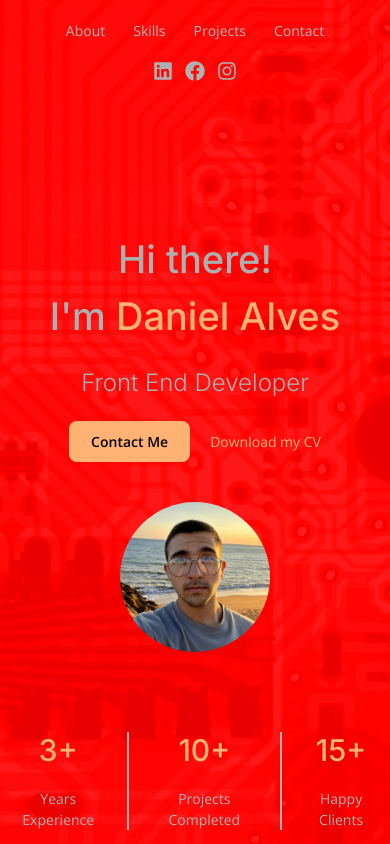
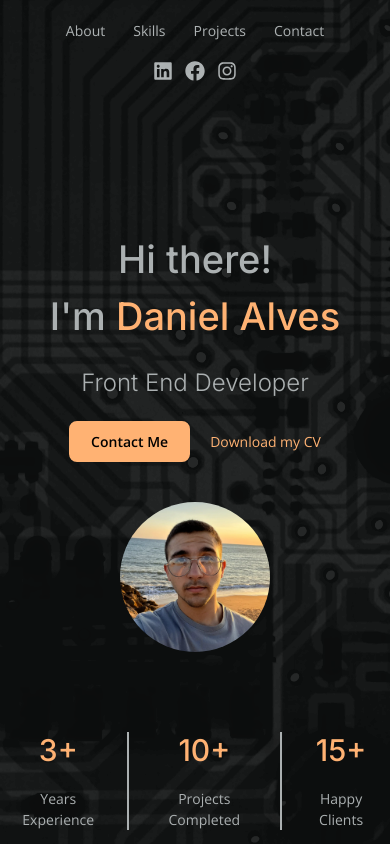
Before and after one commit to DanielAlves1501/DanielAlvesPortfolio, a Next.js app: page / in a window 390 px wide. Shown: the top 844 px of the page. Built offline with nearby package versions, Linux system fonts and the light colour scheme.

Commit message:
fixed bg

```diff
--- a/src/app/globals.css
+++ b/src/app/globals.css
@@ -60,9 +60,3 @@ h4 {
 .basic-input {
   @apply w-full rounded-xl p-3 mb-4 outline-none transition-all duration-300 border-transparent border-[3px] text-primary focus:border-secondary;
 }
-
-@media only screen and (max-width: 640px) {
-  body {
-    background: red !important;
-  }
-}
```
